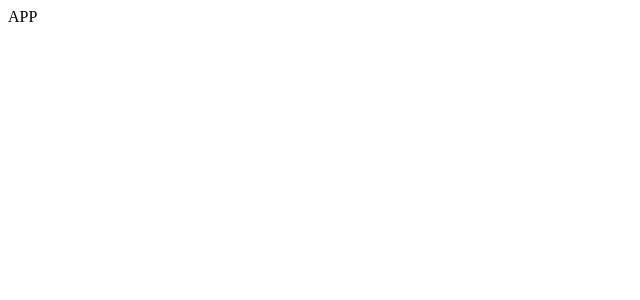
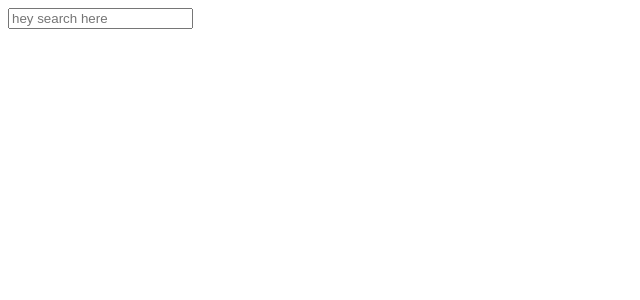
Before and after one commit to hossam-khalaf/pics, a React (Create React App) app: page / in a window 1280 px wide. Shown: the top 300 px of the page, without its empty margins (0-640 px from the left). Built offline with nearby package versions, Linux system fonts and the light colour scheme.

Commit message:
Searchbar component

```diff
--- a/src/components/App.js
+++ b/src/components/App.js
@@ -1,7 +1,12 @@
 import React from 'react'
+import SearchBar from './SearchBar'
 
 const App = () => {
-	return <div>APP</div>
+	return (
+		<div>
+			<SearchBar />
+		</div>
+	)
 }
 
 export default App
--- /dev/null
+++ b/src/components/SearchBar.js
@@ -0,0 +1,15 @@
+import React, { Component } from 'react'
+
+class SearchBar extends Component {
+	render() {
+		return (
+			<div>
+				<form>
+					<input type='text' name='' id='' placeholder='hey search here' />
+				</form>
+			</div>
+		)
+	}
+}
+
+export default SearchBar
```
